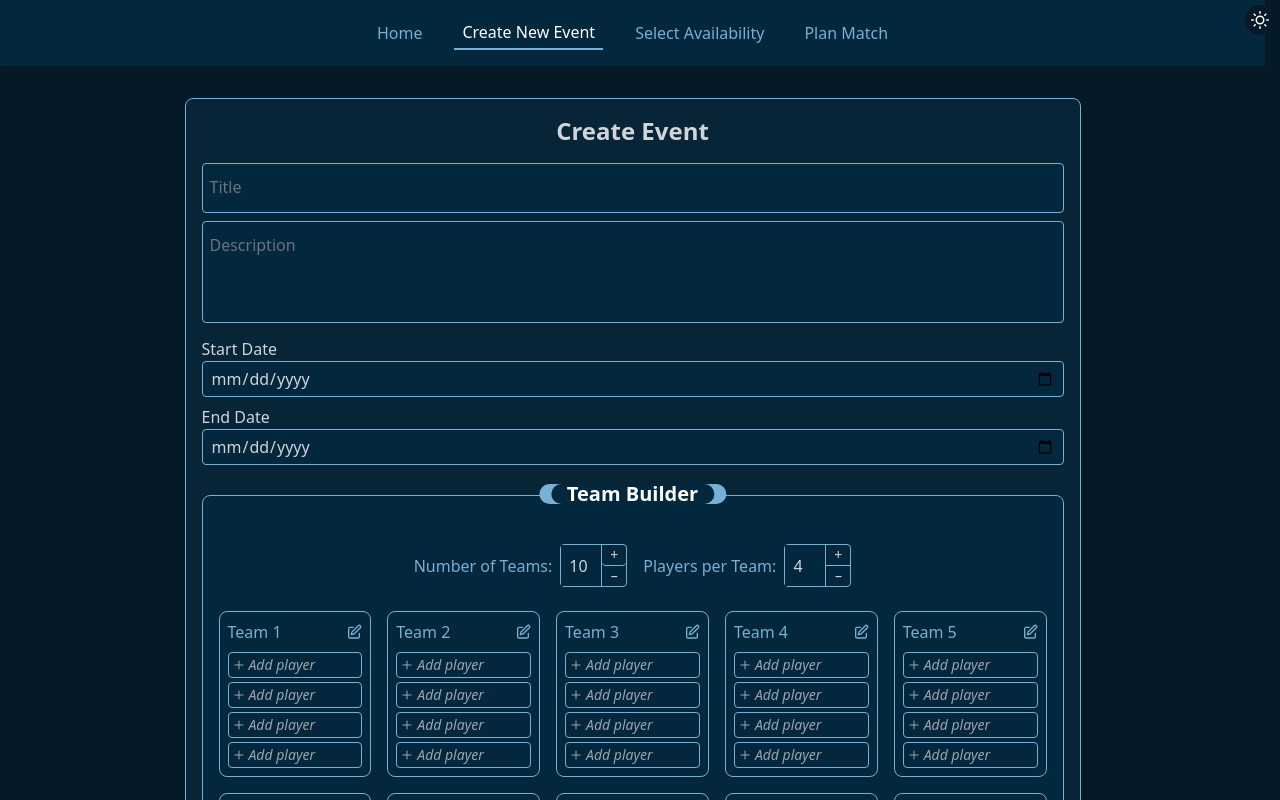
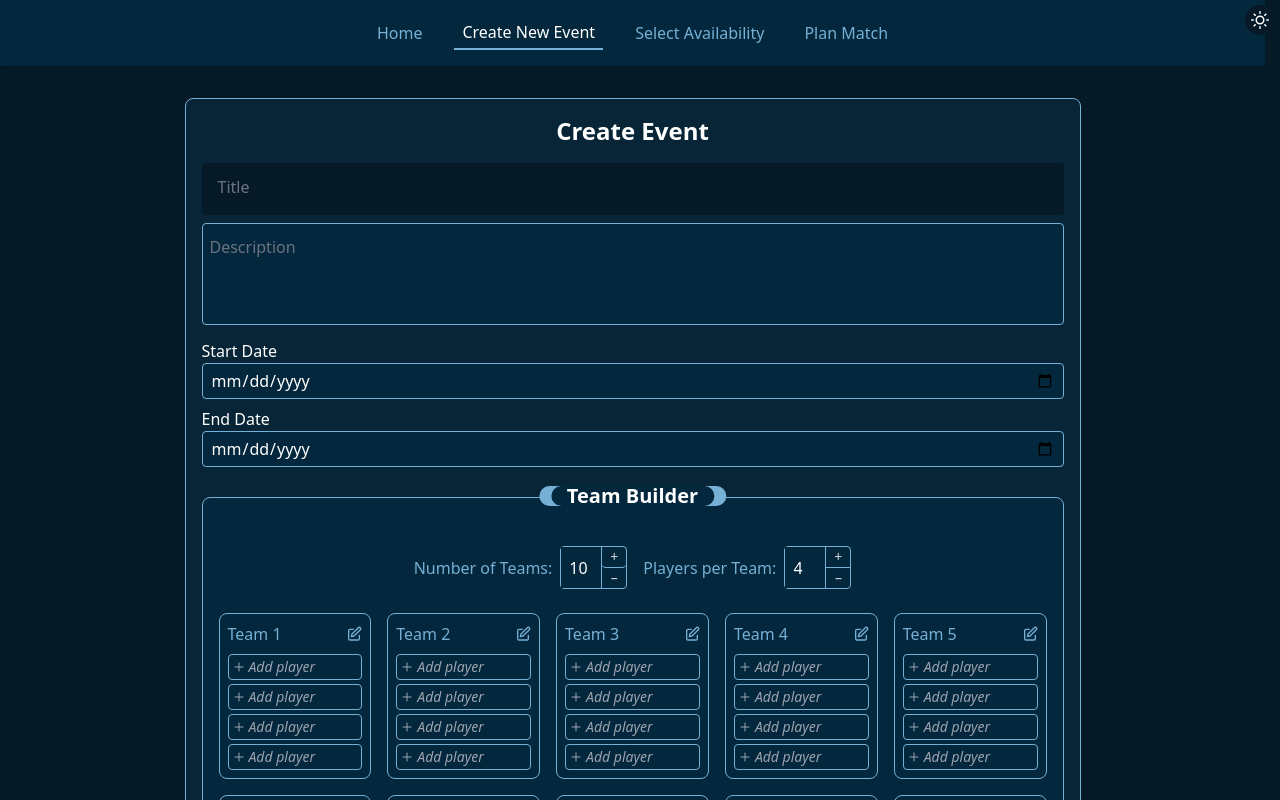
Before and after one commit to jazzorpheus/jof-scheduler, a React (Vite) app: page /create in a window 1280 px wide. Shown: the top 800 px of the page. Built offline with nearby package versions, Linux system fonts and the light colour scheme.

Commit message:
testing title input label transition etc

```diff
--- a/src/components/CreateEventForm.jsx
+++ b/src/components/CreateEventForm.jsx
@@ -17,7 +17,7 @@ export default function CreateEventForm() {
   };
 
   return (
-    <div className="max-w-4xl mx-auto p-4 border border-jof-blue-light rounded-lg dark:bg-jof-blue-800 text-gray-600 dark:text-gray-300">
+    <div className="max-w-4xl mx-auto p-4 border border-jof-blue-light rounded-lg dark:bg-jof-blue-800 text-gray-600 dark:text-white">
       <h1 className="text-2xl font-bold mb-4 text-center">Create Event</h1>
       <form onSubmit={handleSubmit(onSubmit)} className="space-y-4">
         {/* Event metadata */}
@@ -27,14 +27,14 @@ export default function CreateEventForm() {
               {...register("title")}
               id="title"
               placeholder=" "
-              className="peer w-full border border-jof-blue-light rounded px-2 pt-4 pb-2
-               bg-transparent dark:bg-jof-blue-700 dark:hover:bg-jof-blue-600
+              className="peer w-full rounded px-2 pt-5 pb-2
+               bg-transparent dark:bg-jof-blue-900 dark:hover:bg-jof-blue-600
                dark:focus:bg-jof-blue-900 text-gray-100
                focus:outline-none focus:border-jof-blue-light"
             />
             <label
               htmlFor="title"
-              className="absolute left-2 top-2 text-gray-400 transition-all duration-200
+              className=" peer-focus:bg-jof-blue-900 px-2 absolute left-2 top-2 text-gray-400 transition-all duration-200
                peer-placeholder-shown:top-3 peer-placeholder-shown:text-gray-500 peer-placeholder-shown:text-base
                peer-focus:top-1 peer-focus:text-sm peer-focus:text-jof-blue-light"
             >
```
Also changed, not shown: 1 other file (tests, documents, lock files or other folders).
